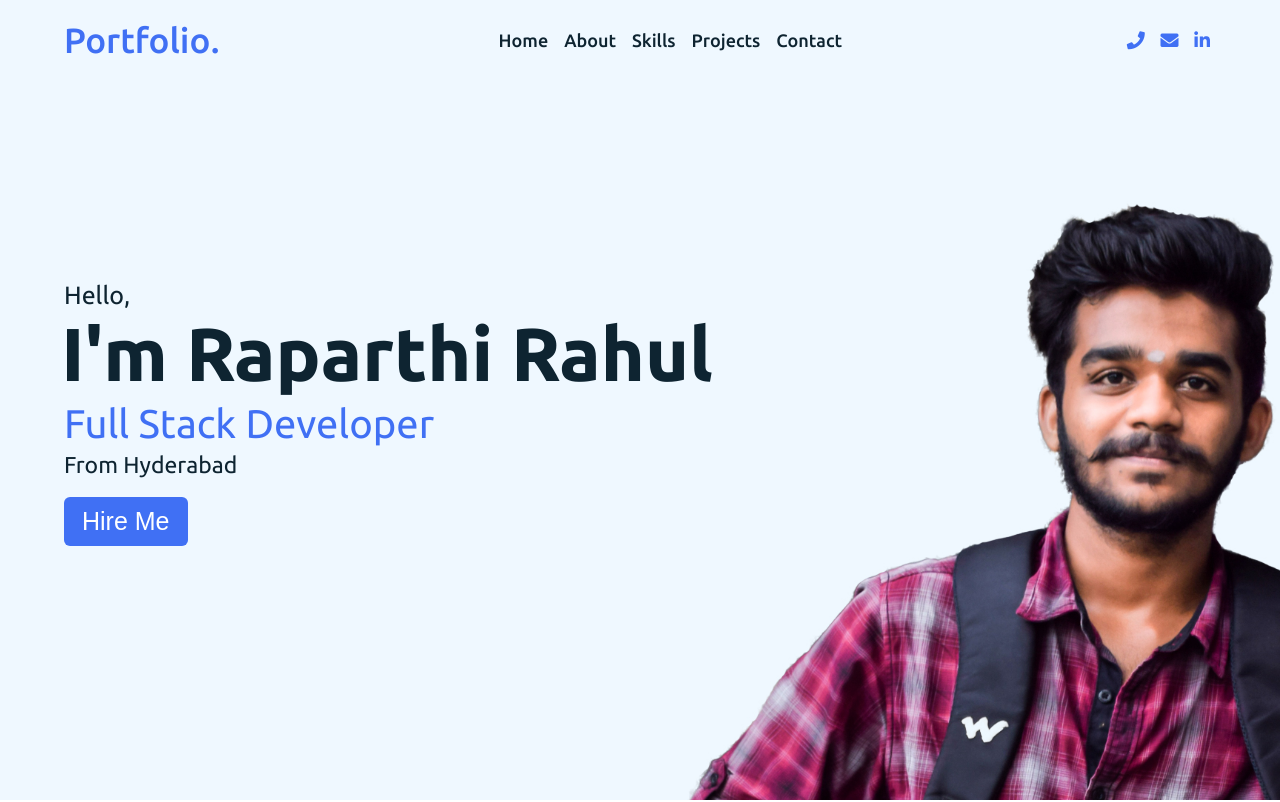
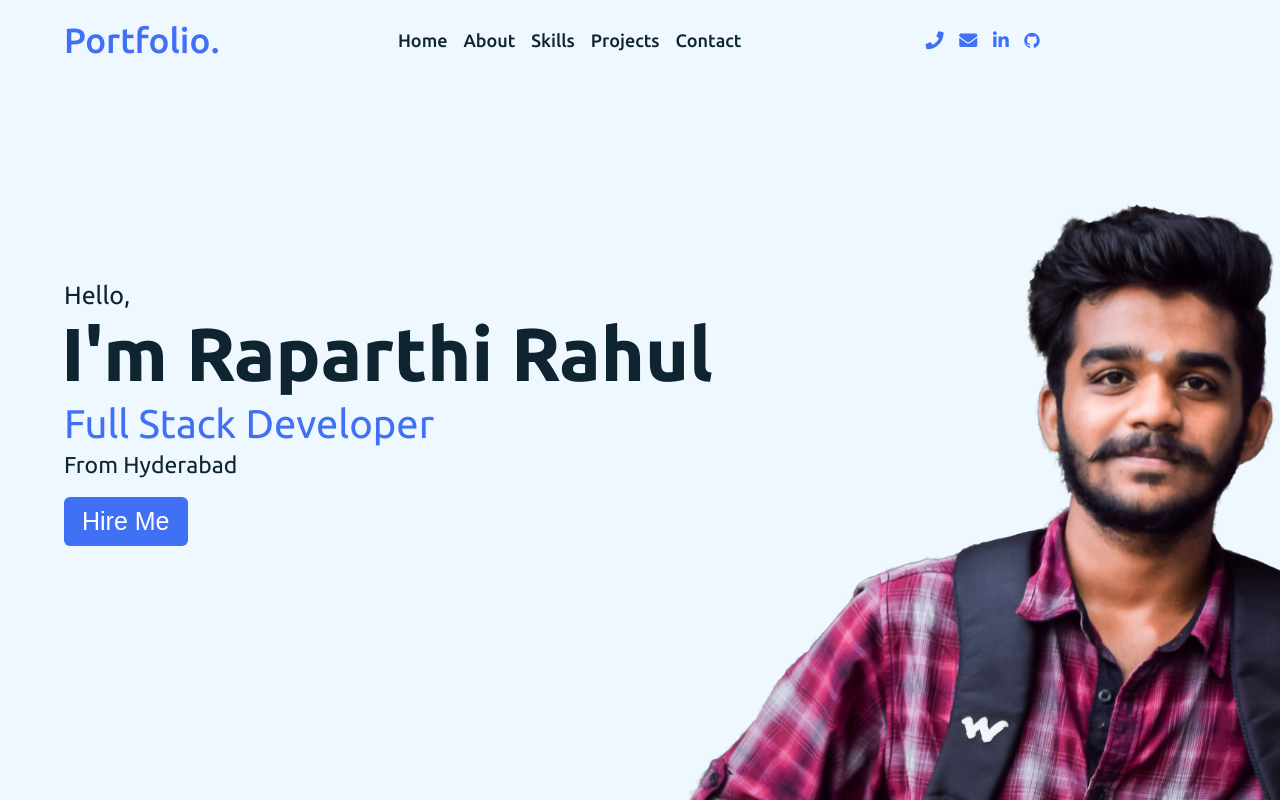
Before and after one commit to raahul017/Portfolio_Site, a plain HTML site: page index.html in a window 1280 px wide. Shown: the top 802 px of the page. Drawn offline with Linux system fonts and the light colour scheme.

Commit message:
Update index.html

```diff
--- a/index.html
+++ b/index.html
@@ -8,6 +8,7 @@
     <link href="https://fonts.googleapis.com/icon?family=Material+Icons" rel="stylesheet">
     <!-- Fontawesome CDN Link -->
     <link rel="stylesheet" href="https://cdnjs.cloudflare.com/ajax/libs/font-awesome/5.15.2/css/all.min.css" />
+    <link rel="stylesheet" href="https://cdnjs.cloudflare.com/ajax/libs/font-awesome/4.7.0/css/font-awesome.min.css">
     <meta name="viewport" content="width=device-width, initial-scale=1.0" />
   </head>
   <body>
@@ -33,6 +34,8 @@
           <a href="tel:+91 7842864287"><i class="fas fa-phone"></i></a>
           <a href="mailto:rahulraparthi017@gmail.com"><i class="fas fa-envelope"></i></a>
           <a href="https://www.linkedin.com/in/rahul-raparthi/"><i class="fab fa-linkedin-in"></i></a>
+          <a href="https://github.com/raahul017"><i class="fa fa-github"></i>
+
         </div>
         </div>
       </div>
```
